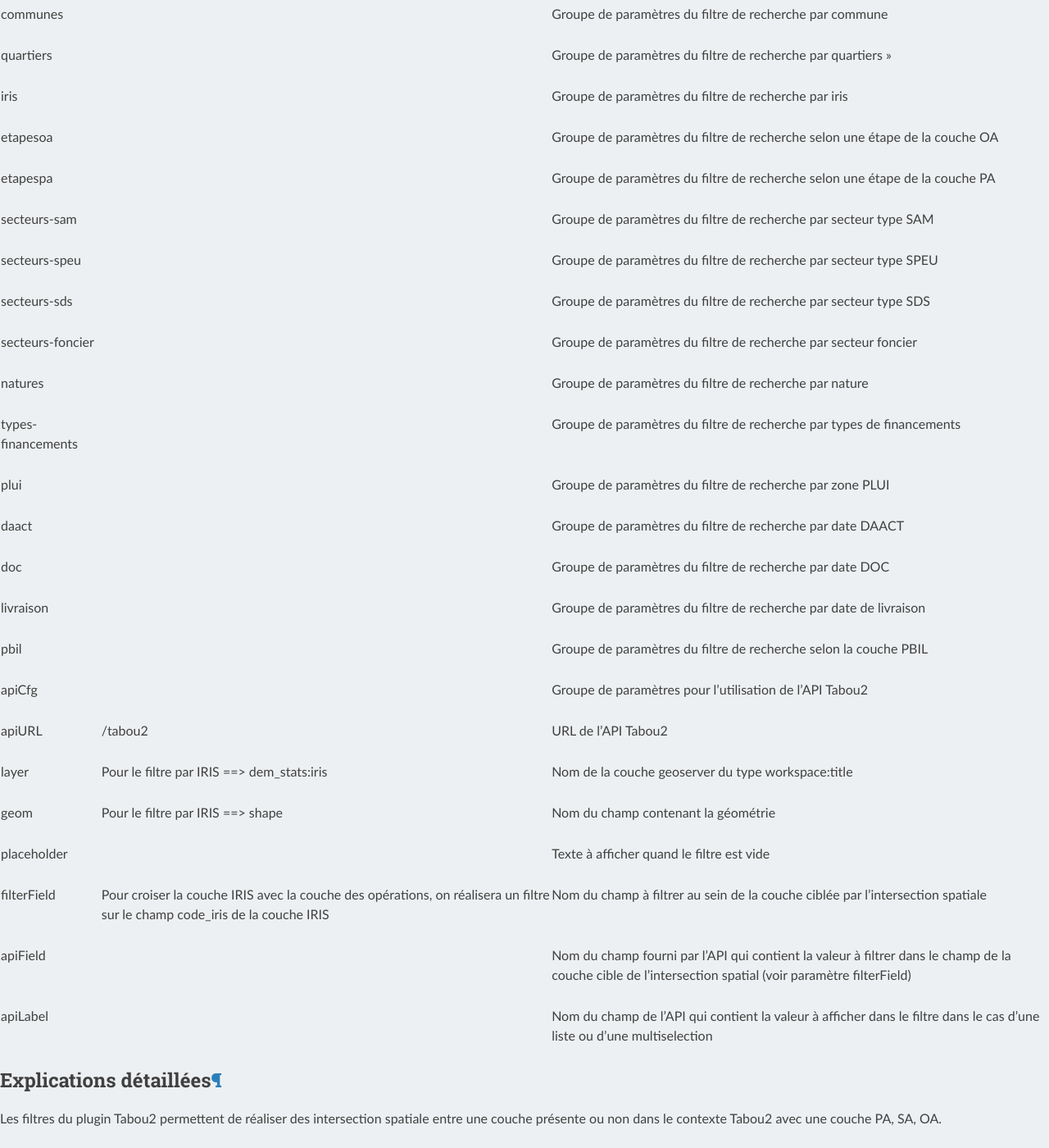
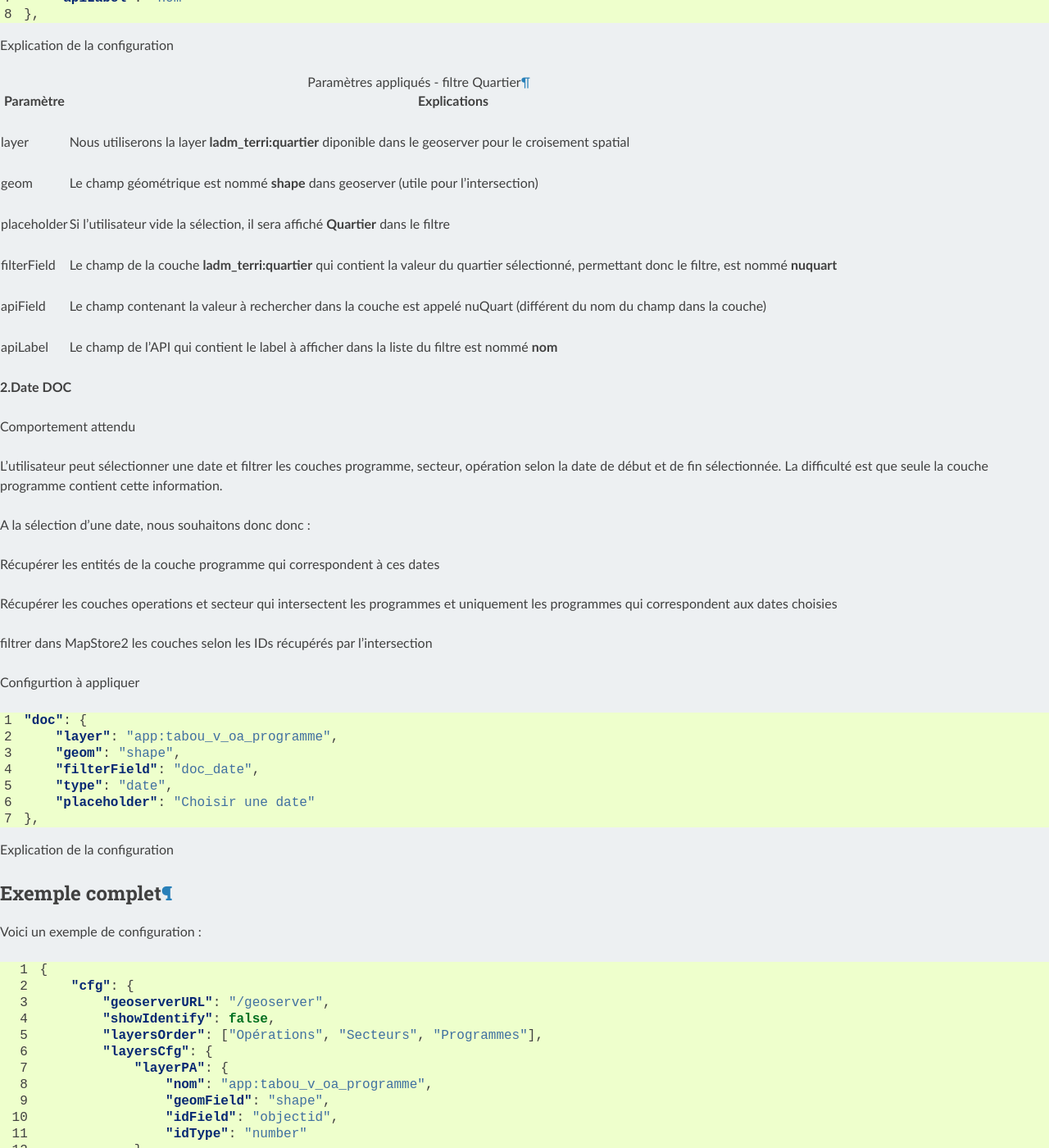
Before and after one commit to sigrennesmetropole/geor_tabou2_front, a Sphinx documentation site: the page built from docs/_pages/config.rst, in a window 1280 px wide and 1400 px high, scrolled down 1869 px. Shown: the whole window at 82% size. Built offline with Sphinx 7.4.7 and the Read the Docs theme 2.0.0, drawn with Linux system fonts in a browser that asks for light colours; some of the changed text lies outside the part shown.

Commit message:
#141 add new layersOrder param

```diff
--- a/docs/_pages/config.rst
+++ b/docs/_pages/config.rst
@@ -39,6 +39,7 @@
         "limite","150","Limite du nombre de résultats pour la recherche. Permet d'afficher un message afin d'inviter l'utilisateur à restreindre sa recherche"
         "geoserverURL","/geoserver","URL du geoserver contenant les données cartographiques du contexte Tabou2"
         "showIdentify","false", "Permet de garder le volet natif d'identification au clic sur la carte ou de le masquer"
+        "layersOrder","["Opérations", "Secteurs", "Programmes"]","Ordre à afficher dans la liste des couches de l'onglet Identifier"
         "layersCfg","","Groupe de paramètres généraux des couches opération, programme et secteur"
         "layerPA","","Groupe de paramètres de la couche programme"
         "layerOA","", "Groupe de paramètres de la couche opération"
@@ -174,6 +175,7 @@
             "cfg": {
                 "geoserverURL": "/geoserver",
                 "showIdentify": false,
+                "layersOrder": ["Opérations", "Secteurs", "Programmes"],
                 "layersCfg": {
                     "layerPA": {
                         "nom": "app:tabou_v_oa_programme",
```
